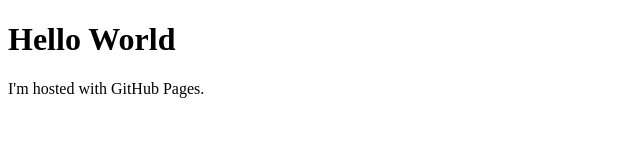
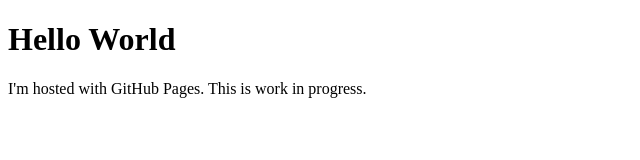
Before and after one commit to marcstoeckli/marcstoeckli.github.io, a plain HTML site: page index.html in a window 1280 px wide. Shown: the whole page, without its empty margins (0-640 px from the left). Drawn offline with Linux system fonts and the light colour scheme.

Commit message:
Update index.html

```diff
--- a/index.html
+++ b/index.html
@@ -2,6 +2,6 @@
 <html>
 <body>
 <h1>Hello World</h1>
-<p>I'm hosted with GitHub Pages.</p>
+<p>I'm hosted with GitHub Pages. This is work in progress.</p>
 </body>
 </html>
```
